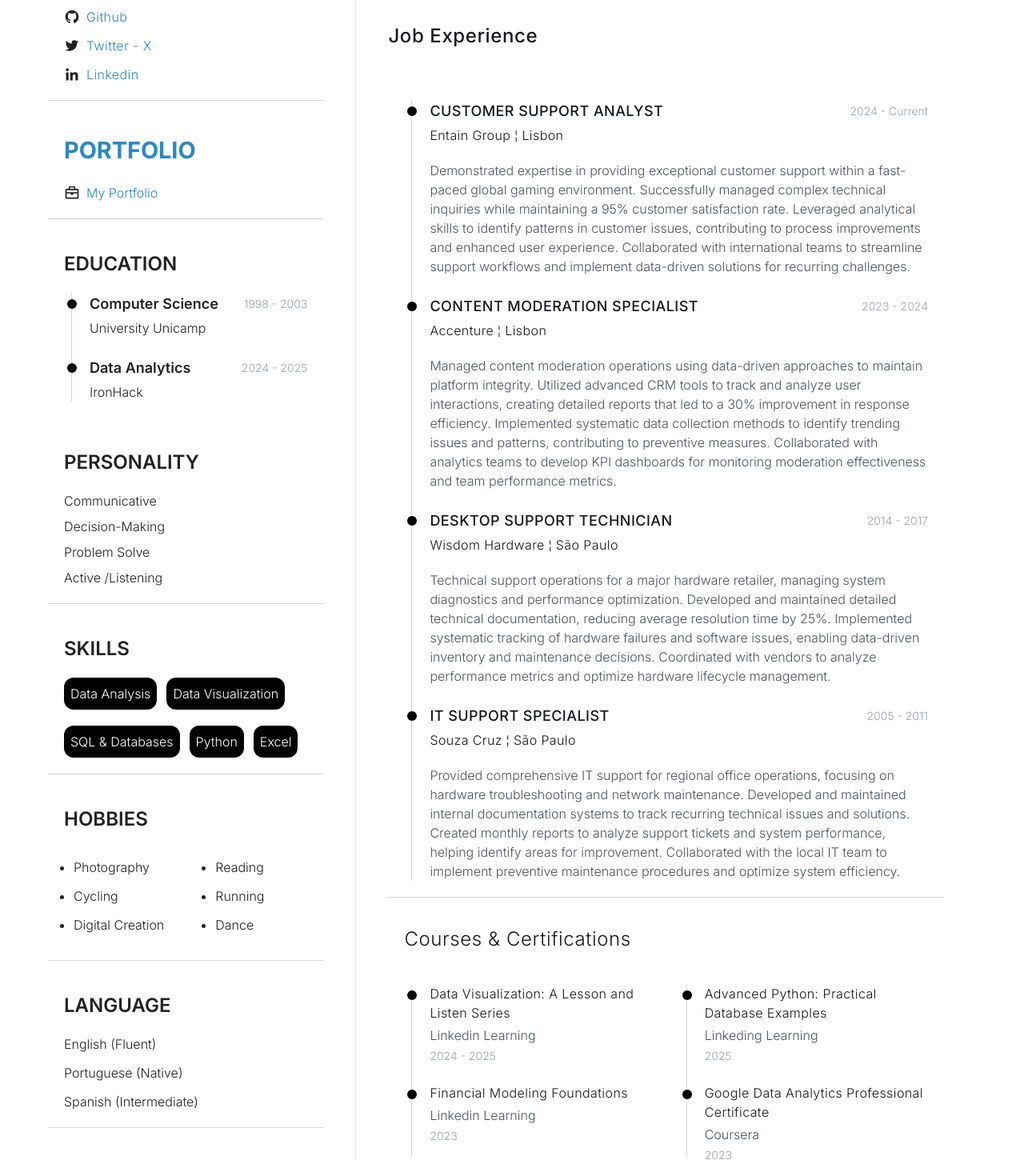
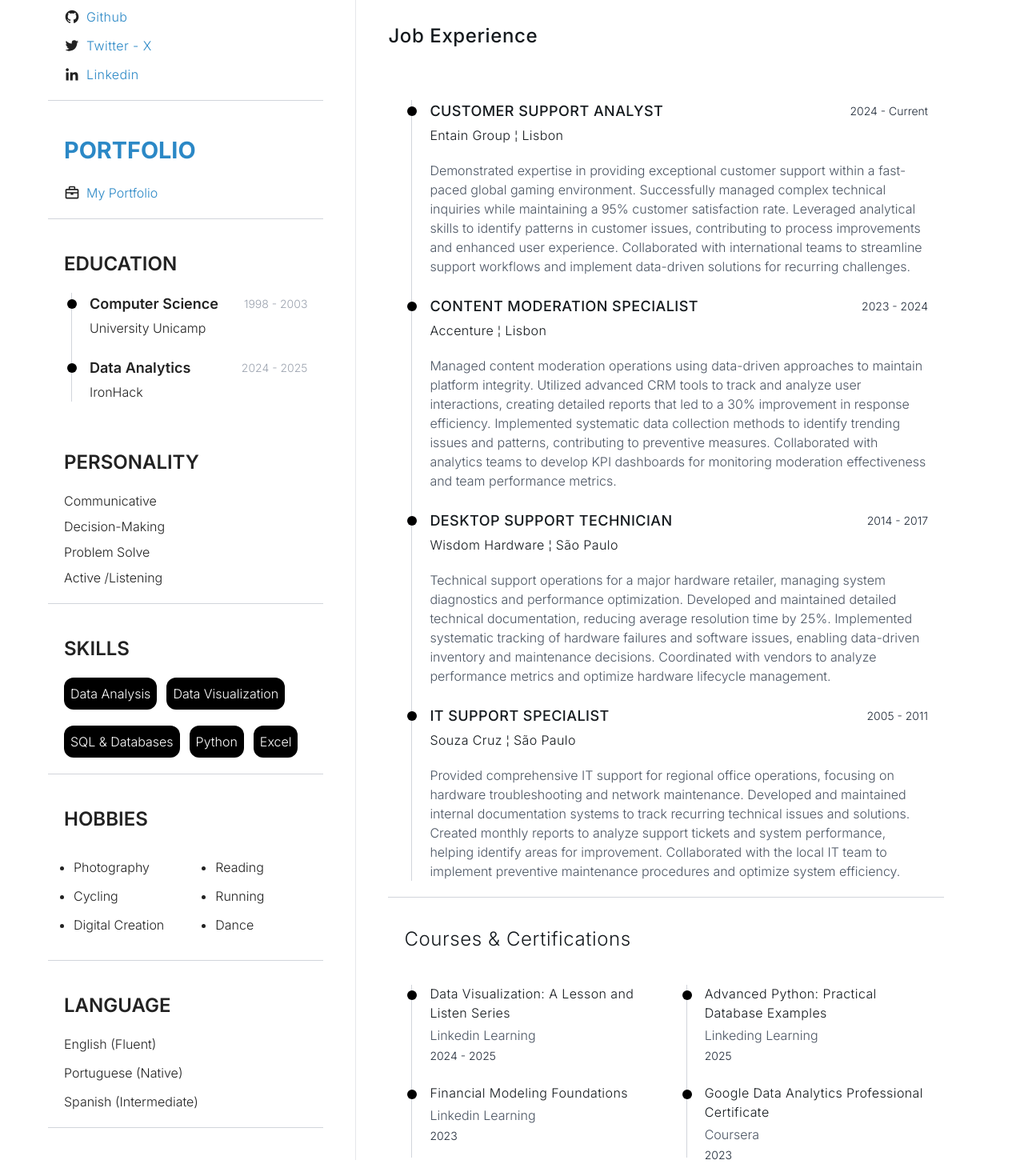
Before and after one commit to cleidenirlopes/myresume, a React (Vite) app: page / in a window 1280 px wide. Shown: the part 471-1941 px from the top of the page at 80% size. Built offline with nearby package versions, Linux system fonts and the light colour scheme.

Commit message:
Update Home.jsx

```diff
--- a/src/components/Home.jsx
+++ b/src/components/Home.jsx
@@ -49,7 +49,7 @@ const Home = () => {
                 ></div>
                  <div className="flex justify-between items-center w-full gap-32">
                   <span className="font-medium tracking-wide md:text-lg">CUSTOMER SUPPORT ANALYST</span>
-                  <span className="text-sm text-gray-400 font-light">2024 - Current</span>
+                  <span className="text-sm text-gray-800 font-light">2024 - Current</span>
                 </div>
                 <span className="font-light tracking-wide mb-4">Entain Group ¦ Lisbon</span>
                 <p className="text-sm text-gray-600 dark:text-gray-400 md:text-base font-light leading-relaxed">
@@ -65,7 +65,7 @@ const Home = () => {
                 ></div>
                 <div className="flex justify-between items-center w-full gap-32">
                   <span className="font-medium tracking-wide md:text-lg">CONTENT MODERATION SPECIALIST</span>
-                  <span className="text-sm text-gray-400 font-light">2023 - 2024</span>
+                  <span className="text-sm text-gray-800 font-light">2023 - 2024</span>
                 </div>
                 <span className="font-light tracking-wide mb-4">Accenture ¦ Lisbon</span>
                 <p className="text-sm text-gray-600 dark:text-gray-400 md:text-base font-light leading-relaxed">
@@ -81,7 +81,7 @@ const Home = () => {
                 ></div>
                  <div className="flex justify-between items-center w-full gap-32">
                   <span className="font-medium tracking-wide md:text-lg">DESKTOP SUPPORT TECHNICIAN</span>
-                  <span className="text-sm text-gray-400 font-light">2014 - 2017</span>
+                  <span className="text-sm text-gray-800 font-light">2014 - 2017</span>
                 </div>
                 <span className="font-light tracking-wide mb-4">Wisdom Hardware ¦ São Paulo</span>
                 <p className="text-sm text-gray-600 dark:text-gray-400 md:text-base font-light leading-relaxed">
@@ -97,7 +97,7 @@ const Home = () => {
                 ></div>
                 <div className="flex justify-between items-center w-full gap-32">
                   <span className="font-medium tracking-wide md:text-lg">IT SUPPORT SPECIALIST</span>
-                  <span className="text-sm text-gray-400 font-light">2005 - 2011</span>
+                  <span className="text-sm text-gray-800 font-light">2005 - 2011</span>
                 </div>
                 <span className="font-light tracking-wide mb-4">Souza Cruz ¦ São Paulo</span>
                 <p className="text-sm text-gray-600 dark:text-gray-400 md:text-base font-light leading-relaxed">
@@ -126,7 +126,7 @@ const Home = () => {
                 <div className="space-y-1">
                   <h3 className="font-Light tracking-wide text-base">Data Visualization: A Lesson and Listen Series</h3>
                   <p className="font-light text-base text-gray-600 dark:text-gray-400">Linkedin Learning</p>
-                  <p className="text-sm text-gray-400">2024 - 2025</p>
+                  <p className="text-sm text-gray-800">2024 - 2025</p>
                 </div>
               </div>
 
@@ -136,7 +136,7 @@ const Home = () => {
                 <div className="space-y-1">
                   <h3 className="font-Light tracking-wide text-base">Advanced Python: Practical Database Examples</h3>
                   <p className="font-light text-base text-gray-600 dark:text-gray-400">Linkeding Learning</p>
-                  <p className="text-sm text-gray-400">2025</p>
+                  <p className="text-sm text-gray-800">2025</p>
                 </div>
               </div>
 
@@ -146,7 +146,7 @@ const Home = () => {
                 <div className="space-y-1">
                   <h3 className="font-Light tracking-wide text-base">Financial Modeling Foundations</h3>
                   <p className="font-light text-base text-gray-600 dark:text-gray-400">Linkedin Learning</p>
-                  <p className="text-sm text-gray-400">2023</p>
+                  <p className="text-sm text-gray-800">2023</p>
                 </div>
               </div>
 
@@ -156,7 +156,7 @@ const Home = () => {
                 <div className="space-y-1">
                   <h3 className="font-Light tracking-wide text-base">Google Data Analytics Professional Certificate</h3>
                   <p className="font-light text-base text-gray-600 dark:text-gray-400">Coursera</p>
-                  <p className="text-sm text-gray-400">2023</p>
+                  <p className="text-sm text-gray-800">2023</p>
                 </div>
               </div>
             </div>
```
